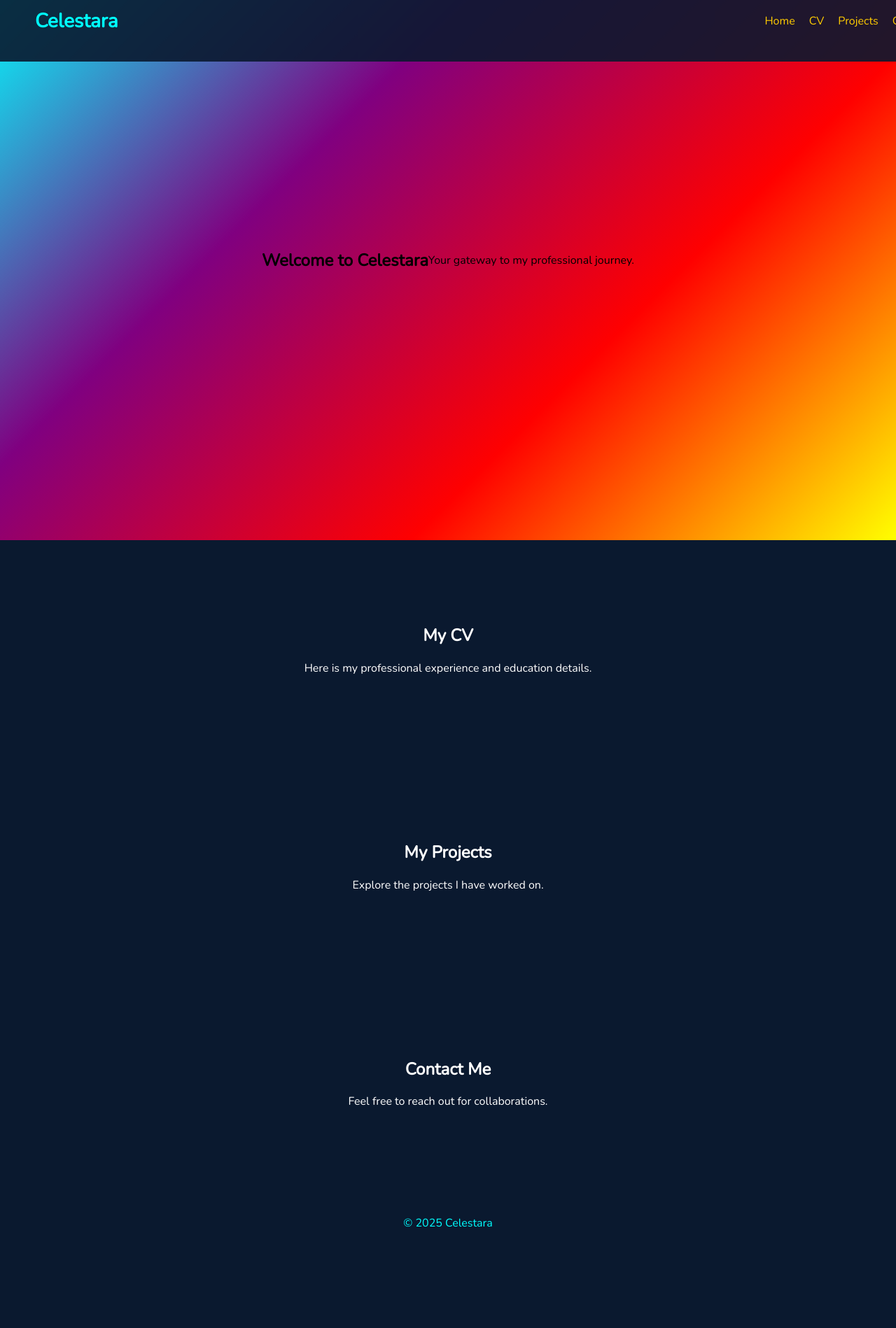
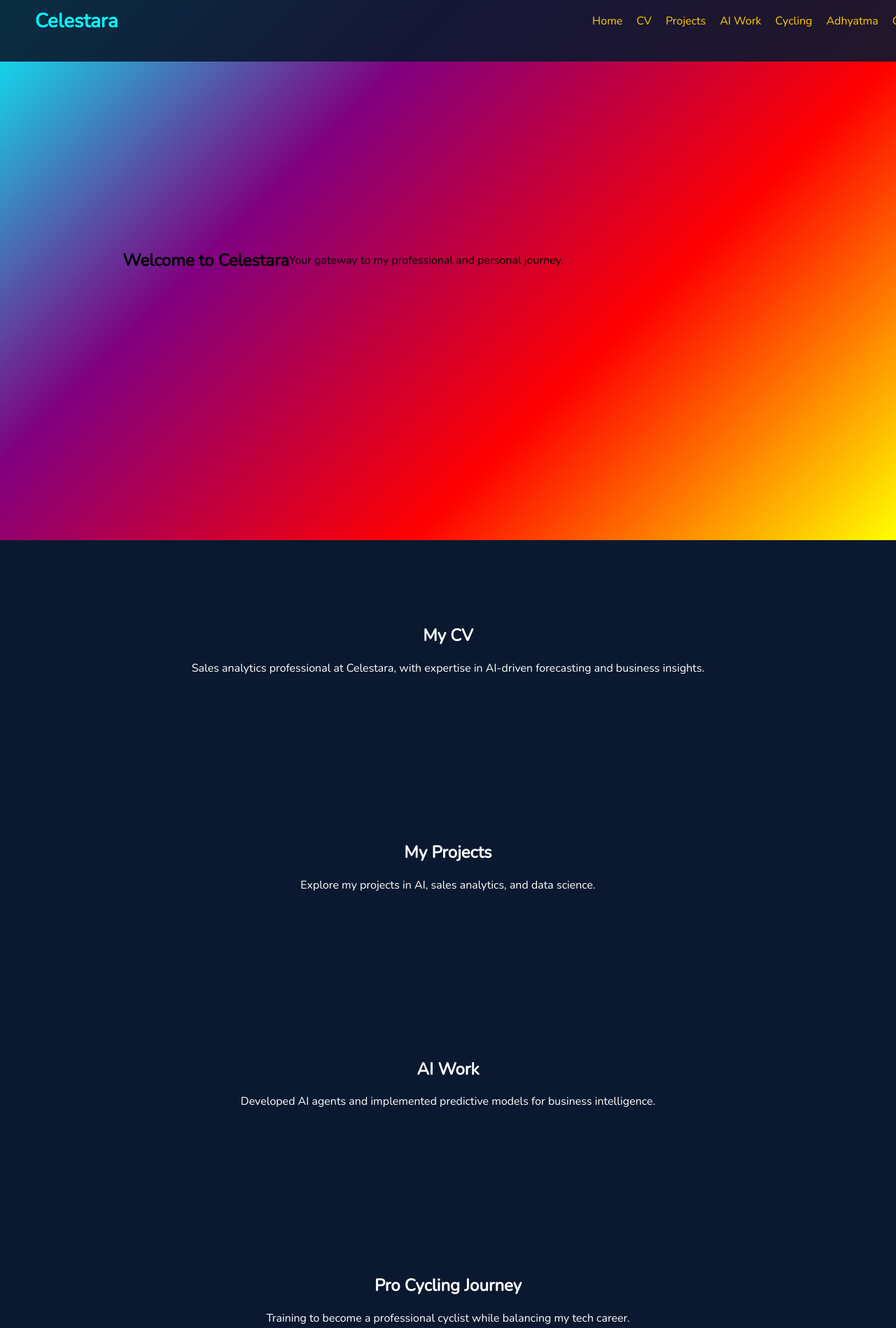
Before and after one commit to rahulbalhotra/Celestara, a plain HTML site: page index.html in a window 1280 px wide. Shown: the part 28-1926 px from the top of the page at 70% size. Before the commit the page ends 1823 px from the top, so only its background shows below. Drawn offline with nearby package versions, Linux system fonts and the light colour scheme.

Commit message:
Update index.html

```diff
--- a/index.html
+++ b/index.html
@@ -6,6 +6,7 @@
     <title>Celestara - My Portfolio</title>
     <link rel="stylesheet" href="styles.css">
     <script src="script.js" defer></script>
+    <script type="module" src="https://cdnjs.cloudflare.com/ajax/libs/three.js/r128/three.module.min.js"></script>
     <link href="https://fonts.googleapis.com/css2?family=Nunito:wght@300&display=swap" rel="stylesheet">
 </head>
 <body>
@@ -16,6 +17,9 @@
                 <li><a href="#home">Home</a></li>
                 <li><a href="#cv">CV</a></li>
                 <li><a href="#projects">Projects</a></li>
+                <li><a href="#ai-work">AI Work</a></li>
+                <li><a href="#cycling">Cycling</a></li>
+                <li><a href="#adhyatma">Adhyatma</a></li>
                 <li><a href="#contact">Contact</a></li>
             </ul>
         </nav>
@@ -23,26 +27,78 @@
 
     <section id="home" class="hero">
         <h2>Welcome to Celestara</h2>
-        <p>Your gateway to my professional journey.</p>
+        <p>Your gateway to my professional and personal journey.</p>
+        <canvas id="three-canvas"></canvas>
     </section>
 
     <section id="cv" class="content-section">
         <h2>My CV</h2>
-        <p>Here is my professional experience and education details.</p>
+        <p>Sales analytics professional at Celestara, with expertise in AI-driven forecasting and business insights.</p>
     </section>
 
     <section id="projects" class="content-section">
         <h2>My Projects</h2>
-        <p>Explore the projects I have worked on.</p>
+        <p>Explore my projects in AI, sales analytics, and data science.</p>
+    </section>
+
+    <section id="ai-work" class="content-section">
+        <h2>AI Work</h2>
+        <p>Developed AI agents and implemented predictive models for business intelligence.</p>
+    </section>
+
+    <section id="cycling" class="content-section">
+        <h2>Pro Cycling Journey</h2>
+        <p>Training to become a professional cyclist while balancing my tech career.</p>
+    </section>
+
+    <section id="adhyatma" class="content-section">
+        <h2>Adhyatma (Spiritual Journey)</h2>
+        <p>Creating self-transformation programs based on the Upanishads and Ashtavakra Gita.</p>
     </section>
 
     <section id="contact" class="content-section">
         <h2>Contact Me</h2>
-        <p>Feel free to reach out for collaborations.</p>
+        <p>Feel free to reach out for collaborations or discussions.</p>
     </section>
 
     <footer>
         <p>&copy; 2025 Celestara</p>
     </footer>
+
+    <script>
+        document.addEventListener("DOMContentLoaded", function() {
+            const canvas = document.getElementById("three-canvas");
+            const scene = new THREE.Scene();
+            const camera = new THREE.PerspectiveCamera(75, window.innerWidth / window.innerHeight, 0.1, 1000);
+            const renderer = new THREE.WebGLRenderer({ canvas, alpha: true });
+            renderer.setSize(window.innerWidth, window.innerHeight);
+            document.body.appendChild(renderer.domElement);
+
+            const geometry = new THREE.TorusKnotGeometry(10, 3, 100, 16);
+            const material = new THREE.MeshStandardMaterial({ color: 0xffcc00 });
+            const torusKnot = new THREE.Mesh(geometry, material);
+            scene.add(torusKnot);
+
+            const light = new THREE.PointLight(0xffffff);
+            light.position.set(50, 50, 50);
+            scene.add(light);
+
+            camera.position.z = 50;
+
+            function animate() {
+                requestAnimationFrame(animate);
+                torusKnot.rotation.x += 0.01;
+                torusKnot.rotation.y += 0.01;
+                renderer.render(scene, camera);
+            }
+            animate();
+
+            window.addEventListener('resize', () => {
+                camera.aspect = window.innerWidth / window.innerHeight;
+                camera.updateProjectionMatrix();
+                renderer.setSize(window.innerWidth, window.innerHeight);
+            });
+        });
+    </script>
 </body>
 </html>
```
